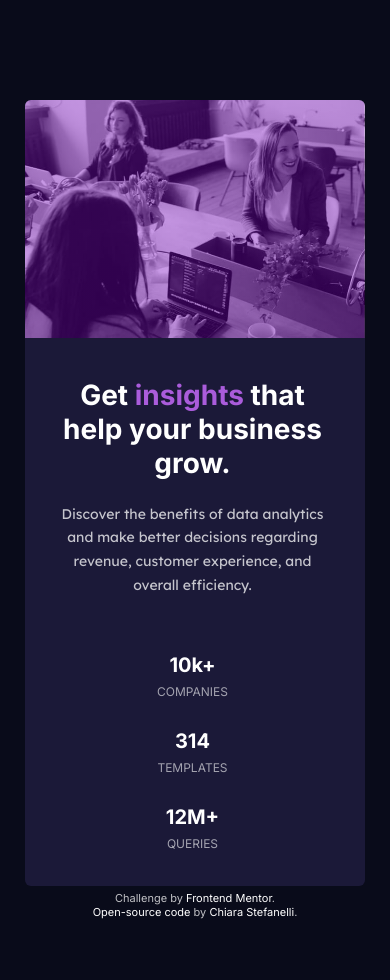
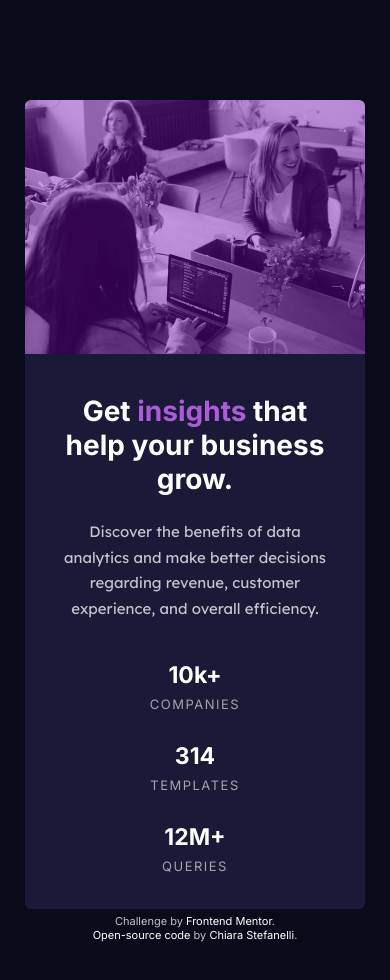
Before and after one commit to chiarastef/stats-preview-card-Frontend-Mentor, a plain HTML site: page index.html in a window 390 px wide. Before the commit the page ends 949 px from the top, so only its background shows below. Drawn offline with Linux system fonts and the light colour scheme.

Commit message:
Updated css with final responsive improvements

```diff
--- a/style.css
+++ b/style.css
@@ -3,6 +3,7 @@
 :root {
   --soft-violet: #aa5cdb;
   --white: #ffffff;
+  --slightly-transparent-white: #ffffffbf;
   --inter-font: "Inter", sans-serif;
   --lexend-deca-font: "Lexend Deca", sans-serif;
 }
@@ -18,12 +19,13 @@ body {
 
 .card {
   display: flex;
+  max-width: 1100px;
   background-color: #1b1938;
-  max-width: 1100px;
   margin: 120px auto 5px;
   border-radius: 6px;
 }
 
+/* First/left column */
 .first-column {
   width: 51%;
   padding: 70px 100px 70px 70px;
@@ -32,8 +34,8 @@ body {
 .first-column h1 {
   font-size: 35px;
   font-family: var(--inter-font);
+  color: var(--white);
   margin-bottom: 25px;
-  color: var(--white);
 }
 
 .first-column h1 span {
@@ -42,12 +44,13 @@ body {
 
 .first-column p {
   font-size: 15px;
+  font-family: var(--lexend-deca-font);
+  line-height: 1.5;
+  color: var(--slightly-transparent-white);
   margin-bottom: 80px;
-  color: #ffffffbf;
-  line-height: 1.5;
-  font-family: var(--lexend-deca-font);
 }
 
+/* Second/rigth column */
 .second-column {
   width: 49%;
   background: linear-gradient(#7600c066, #7600c066),
@@ -64,33 +67,37 @@ body {
 
 .stats .stat-number {
   font-size: 23px;
+  font-weight: 700;
   color: var(--white);
-  font-weight: 700;
   margin-bottom: 7px;
 }
 
 .stats .stat-heading {
+  font-size: 13px;
+  letter-spacing: 1.5px;
   text-transform: uppercase;
   color: #ffffff99;
-  font-size: 13px;
 }
 
+/* Footer */
 .attribution {
   font-family: var(--inter-font);
   font-size: 11px;
+  color: var(--slightly-transparent-white);
   text-align: center;
-  color: #ffffffbf;
-  margin-bottom: 30px;
+  margin-bottom: 50px;
 }
+
 .attribution a {
+  text-decoration: none;
   color: var(--white);
-  text-decoration: none;
 }
 
 .attribution a:hover {
   color: var(--soft-violet);
 }
 
+/* Media queries */
 @media (max-width: 1200px) {
   .card {
     max-width: 750px;
@@ -102,14 +109,17 @@ body {
   }
 
   .first-column h1 {
-    font-size: 33px;
+    font-size: 32px;
+    padding-right: 25px;
     margin-bottom: 23px;
-    padding-right: 25px;
   }
 
   .first-column p {
-    font-size: 14px;
     margin-bottom: 55px;
+  }
+
+  .second-column {
+    background-position: center;
   }
 
   .stats .stat-number {
@@ -119,16 +129,11 @@ body {
   .stats .stat-heading {
     font-size: 12px;
   }
-
-  .second-column {
-    background-position: center;
-  }
 }
 
 @media (max-width: 768px) {
   .card {
     width: 87%;
-    height: max-content;
     flex-direction: column-reverse;
   }
 
@@ -138,7 +143,7 @@ body {
   }
 
   .first-column {
-    padding: 40px 90px 50px 90px;
+    padding: 40px 90px 50px;
   }
 
   .first-column h1,
@@ -158,11 +163,19 @@ body {
     padding-top: 50%;
     border-radius: 6px 6px 0 0;
   }
+
+  .stats .stat-number {
+    font-size: 23px;
+  }
+
+  .stats .stat-heading {
+    font-size: 13px;
+  }
 }
 
 @media (max-width: 576px) {
   .first-column {
-    padding: 40px 60px 50px 60px;
+    padding: 40px 60px 50px;
   }
 
   .first-column h1 {
@@ -174,9 +187,9 @@ body {
   }
 }
 
-@media (max-width: 425px) {
+@media (max-width: 480px) {
   .first-column {
-    padding: 40px 35px 35px 30px;
+    padding: 40px 32px 35px;
   }
 
   .first-column h1 {
@@ -185,6 +198,7 @@ body {
 
   .first-column p {
     line-height: 1.7;
+    margin-bottom: 40px;
   }
 
   .stats {
@@ -198,6 +212,34 @@ body {
   }
 
   .second-column {
-    padding-top: 70%;
+    padding-top: 75%;
   }
 }
+
+@media (max-width: 330px) {
+  .first-column {
+    padding: 30px 20px 25px;
+  }
+
+  .first-column h1 {
+    font-size: 25px;
+  }
+
+  .first-column p {
+    font-size: 13px;
+    margin-bottom: 40px;
+  }
+
+  .stats .stat:nth-child(1),
+  .stats .stat:nth-child(2) {
+    margin-bottom: 25px;
+  }
+
+  .stats .stat-number {
+    font-size: 19px;
+  }
+
+  .stats .stat-heading {
+    font-size: 11px;
+  }
+}
```
